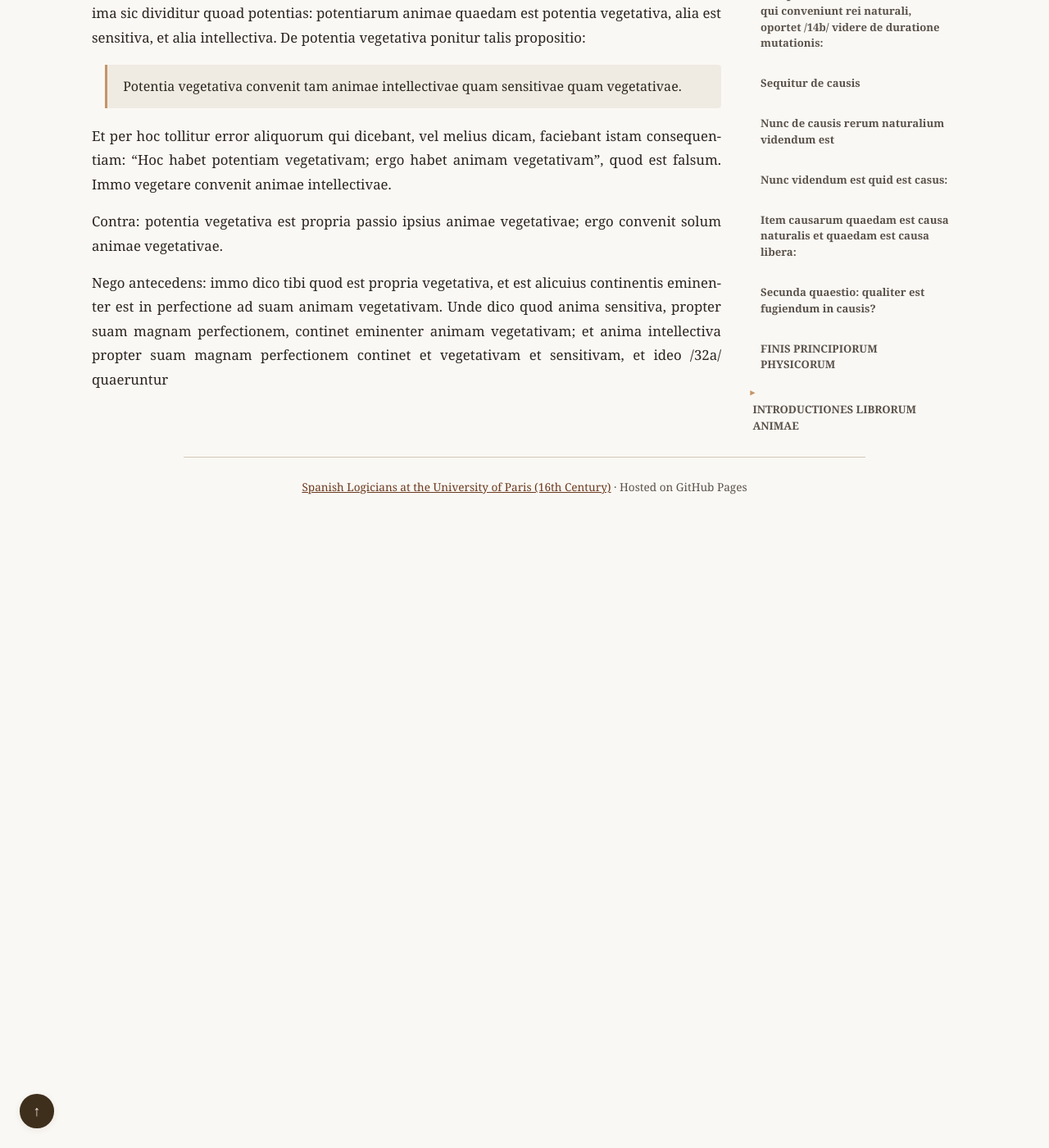
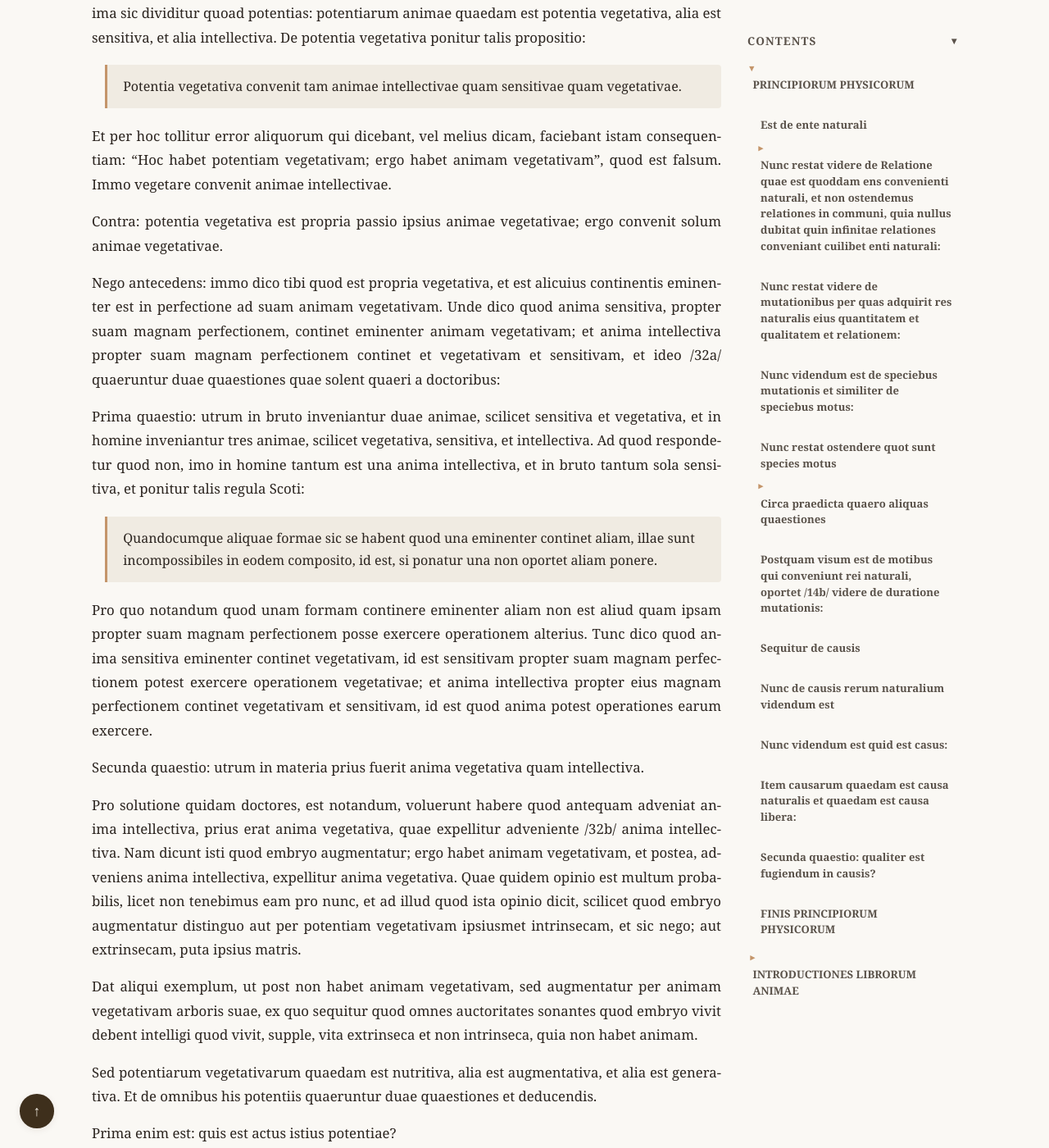
Before and after one commit to JoseBalado/Spanish-Logicians-at-the-University-of-Paris, a Jekyll site: the page built from philosophers/Jeronimo-Pardo/Principiorum-Phisicorum-et-Introductiones-Librorum-Animae.md, in a window 1280 px wide and 1400 px high, scrolled down 37035 px. Shown: the whole window at 82% size. Built offline with Jekyll 4.4.1, drawn with Linux system fonts in a browser that asks for light colours; before the commit the page ends 37665 px from its top, so only the background shows below that; some of the changed text lies outside the part shown.

Commit message:
Pardo. Introductiones librorum de anima. Page 32.

```diff
--- a/philosophers/Jeronimo-Pardo/Principiorum-Phisicorum-et-Introductiones-Librorum-Animae.md
+++ b/philosophers/Jeronimo-Pardo/Principiorum-Phisicorum-et-Introductiones-Librorum-Animae.md
@@ -708,7 +708,31 @@ Et per hoc tollitur error aliquorum qui dicebant, vel melius dicam, faciebant is
 
 Contra: potentia vegetativa est propria passio ipsius animae vegetativae; ergo convenit solum animae vegetativae.
 
-Nego antecedens: immo dico tibi quod est propria vegetativa, et est alicuius continentis eminenter est in perfectione ad suam animam vegetativam. Unde dico quod anima sensitiva, propter suam magnam perfectionem, continet eminenter animam vegetativam; et anima intellectiva propter suam magnam perfectionem continet et vegetativam et sensitivam, et ideo /32a/ quaeruntur
+Nego antecedens: immo dico tibi quod est propria vegetativa, et est alicuius continentis eminenter est in perfectione ad suam animam vegetativam. Unde dico quod anima sensitiva, propter suam magnam perfectionem, continet eminenter animam vegetativam; et anima intellectiva propter suam magnam perfectionem continet et vegetativam et sensitivam, et ideo /32a/ quaeruntur duae quaestiones quae solent quaeri a doctoribus:
+
+Prima quaestio: utrum in bruto inveniantur duae animae, scilicet sensitiva et vegetativa, et in homine inveniantur tres animae, scilicet vegetativa, sensitiva, et intellectiva. Ad quod respondetur quod non, imo in homine tantum est una anima intellectiva, et in bruto tantum sola sensitiva, et ponitur talis regula Scoti:
+
+> Quandocumque aliquae formae sic se habent quod una eminenter continet aliam, illae sunt incompossibiles in eodem composito, id est, si ponatur una non oportet aliam ponere.
+
+Pro quo notandum quod unam formam continere eminenter aliam non est aliud quam ipsam propter suam magnam perfectionem posse exercere operationem alterius. Tunc dico quod anima sensitiva eminenter continet vegetativam, id est sensitivam propter suam magnam perfectionem potest exercere operationem vegetativae; et anima intellectiva propter eius magnam perfectionem continet vegetativam et sensitivam, id est quod anima potest operationes earum exercere.
+
+Secunda quaestio: utrum in materia prius fuerit anima vegetativa quam intellectiva.
+
+Pro solutione quidam doctores, est notandum, voluerunt habere quod antequam adveniat anima intellectiva, prius erat anima vegetativa, quae expellitur adveniente /32b/ anima intellectiva. Nam dicunt isti quod embryo augmentatur; ergo habet animam vegetativam, et postea, adveniens anima intellectiva, expellitur anima vegetativa. Quae quidem opinio est multum probabilis, licet non tenebimus eam pro nunc, et ad illud quod ista opinio dicit, scilicet quod embryo augmentatur distinguo aut per potentiam vegetativam ipsiusmet intrinsecam, et sic nego; aut extrinsecam, puta ipsius matris.
+
+Dat aliqui exemplum, ut post non habet animam vegetativam, sed augmentatur per animam vegetativam arboris suae, ex quo sequitur quod omnes auctoritates sonantes quod embryo vivit debent intelligi quod vivit, supple, vita extrinseca et non intrinseca, quia non habet animam.
+
+Sed potentiarum vegetativarum quaedam est nutritiva, alia est augmentativa, et alia est generativa. Et de omnibus his potentiis quaeruntur duae quaestiones et deducendis.
+
+Prima enim est: quis est actus istius potentiae?
+
+Secunda est: quod est obiectum istius potentiae?
+
+Primo quaeritur: quis actus eius est nutrire?
+
+Secundo quaeritur: quod est eius obiectum alimentum seu nutrimentum?
+
+Unde nutritio est conversio nutrimenti in substantiam /33a/ aliti
 
 
 <!--
```
